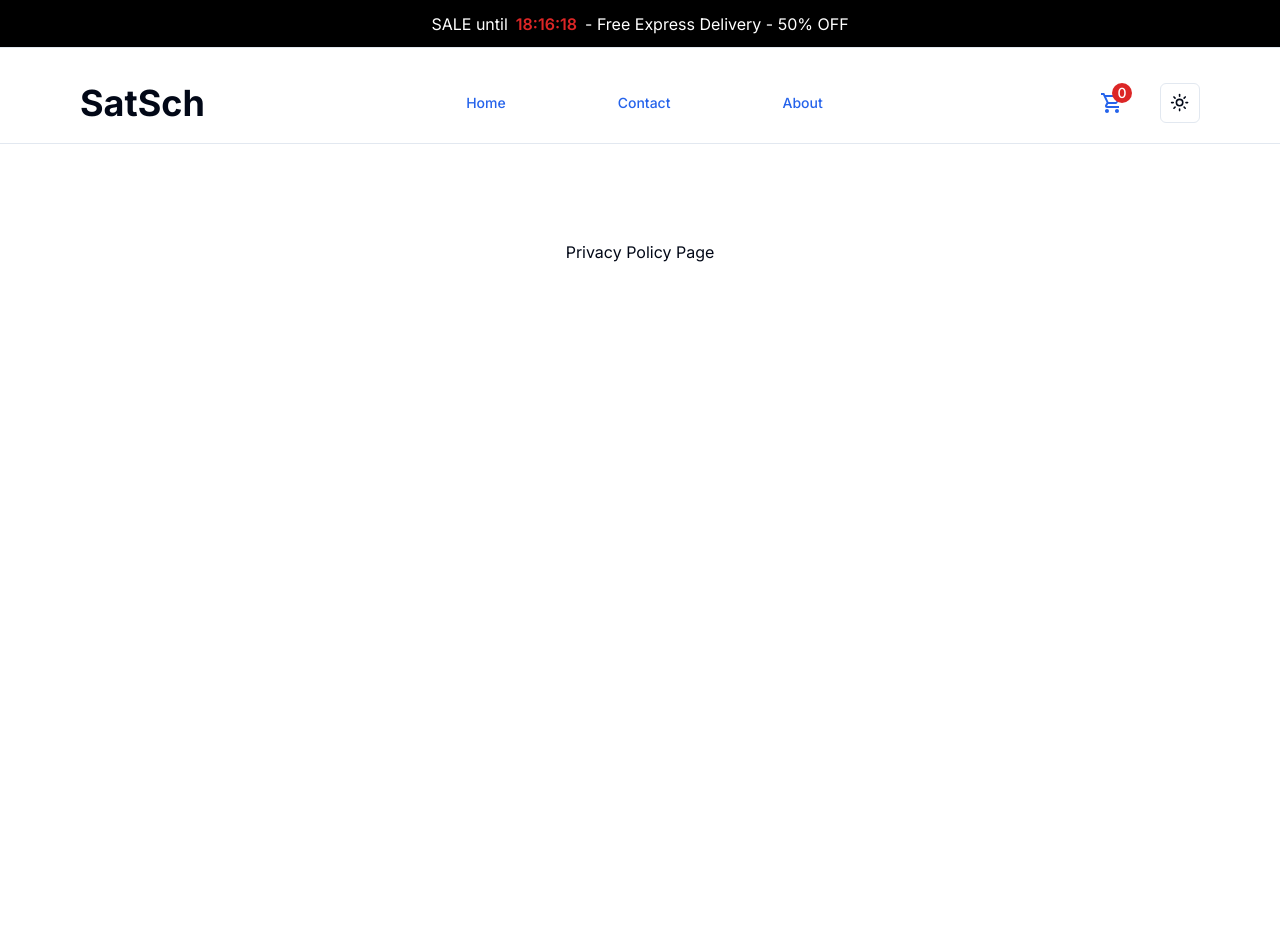
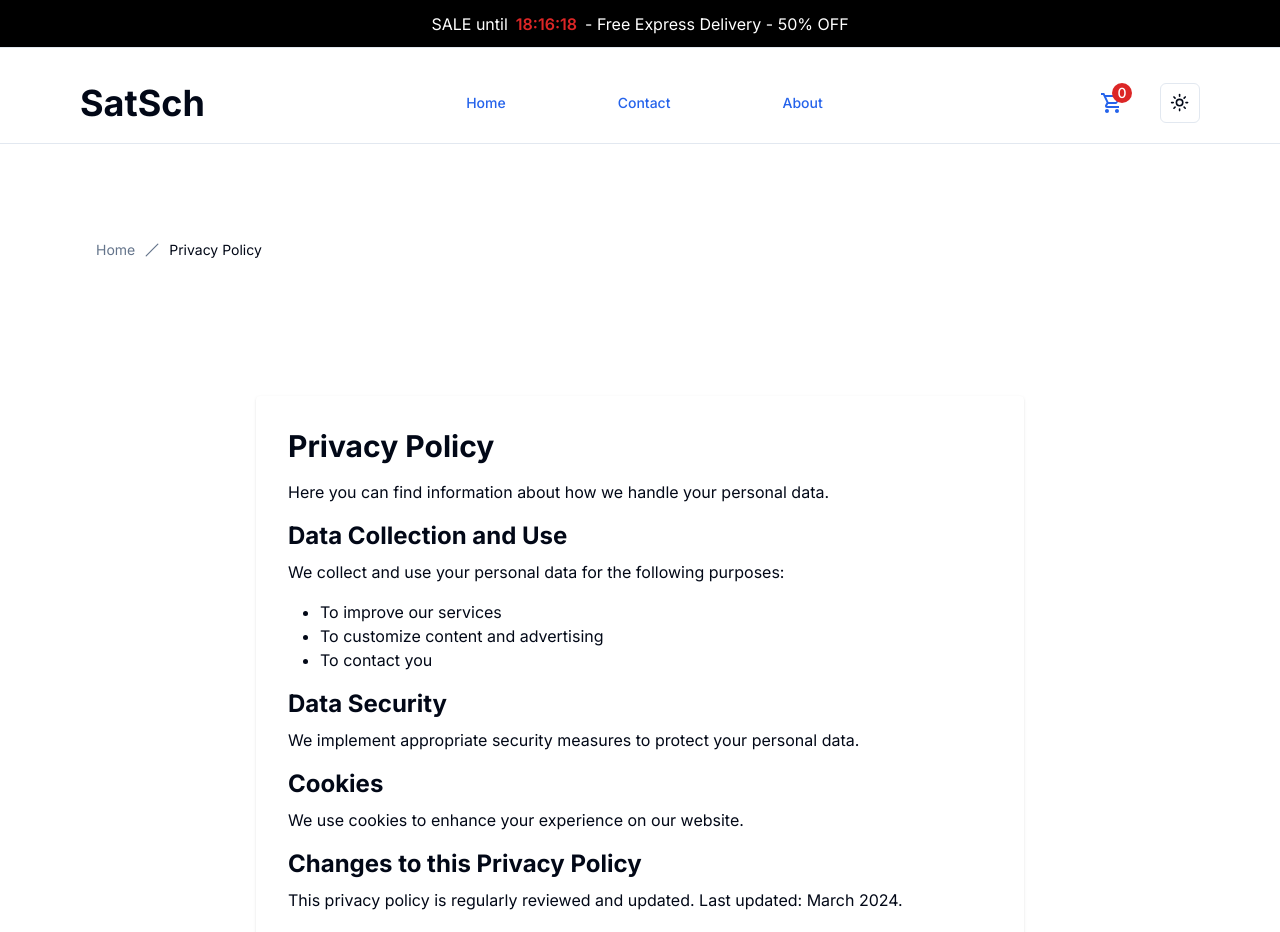
Before and after one commit to DayanWalter/satschool, a Next.js app: page /privacy in a window 1280 px wide. Shown: the top 932 px of the page. Built offline with nearby package versions, Linux system fonts and the light colour scheme.

Commit message:
Added simple privacy policy example

```diff
--- a/src/app/privacy/page.tsx
+++ b/src/app/privacy/page.tsx
@@ -1,9 +1,72 @@
 import React from "react";
+import { Slash } from "lucide-react";
 
+import {
+  Breadcrumb,
+  BreadcrumbItem,
+  BreadcrumbLink,
+  BreadcrumbList,
+  BreadcrumbPage,
+  BreadcrumbSeparator,
+} from "@/components/ui/breadcrumb";
 export default function Privacy() {
   return (
-    <main className='flex min-h-screen flex-col items-center justify-between p-24'>
-      Privacy Policy Page
-    </main>
+    <>
+      {/* Navigation Breadcrumb */}
+      <div className="p-5 lg:mb-5 lg:pl-24 lg:pt-24 ">
+        <Breadcrumb>
+          <BreadcrumbList>
+            <BreadcrumbItem>
+              <BreadcrumbLink href="/">Home</BreadcrumbLink>
+            </BreadcrumbItem>
+            <BreadcrumbSeparator>
+              <Slash />
+            </BreadcrumbSeparator>
+            <BreadcrumbItem>
+              <BreadcrumbPage>Privacy Policy</BreadcrumbPage>
+            </BreadcrumbItem>
+          </BreadcrumbList>
+        </Breadcrumb>
+      </div>
+      <main className="flex min-h-screen flex-col items-center justify-between p-24">
+        <div className="mx-auto max-w-3xl rounded bg-white p-8 shadow">
+          <h1 className="mb-4 text-3xl font-bold">Privacy Policy</h1>
+          <p className="mb-4">
+            Here you can find information about how we handle your personal
+            data.
+          </p>
+          <h2 className="mb-2 text-2xl font-bold">Data Collection and Use</h2>
+          <p className="mb-4">
+            We collect and use your personal data for the following purposes:
+          </p>
+          <ul className="mb-4 ml-8 list-disc">
+            <li>To improve our services</li>
+            <li>To customize content and advertising</li>
+            <li>To contact you</li>
+          </ul>
+          <h2 className="mb-2 text-2xl font-bold">Data Security</h2>
+          <p className="mb-4">
+            We implement appropriate security measures to protect your personal
+            data.
+          </p>
+          <h2 className="mb-2 text-2xl font-bold">Cookies</h2>
+          <p className="mb-4">
+            We use cookies to enhance your experience on our website.
+          </p>
+          <h2 className="mb-2 text-2xl font-bold">
+            Changes to this Privacy Policy
+          </h2>
+          <p className="mb-4">
+            This privacy policy is regularly reviewed and updated. Last updated:
+            March 2024.
+          </p>
+          <h2 className="mb-2 text-2xl font-bold">Contact Us</h2>
+          <p className="mb-4">
+            If you have any questions about this privacy policy, you can contact
+            us at example@example.com.
+          </p>
+        </div>
+      </main>
+    </>
   );
 }
```
